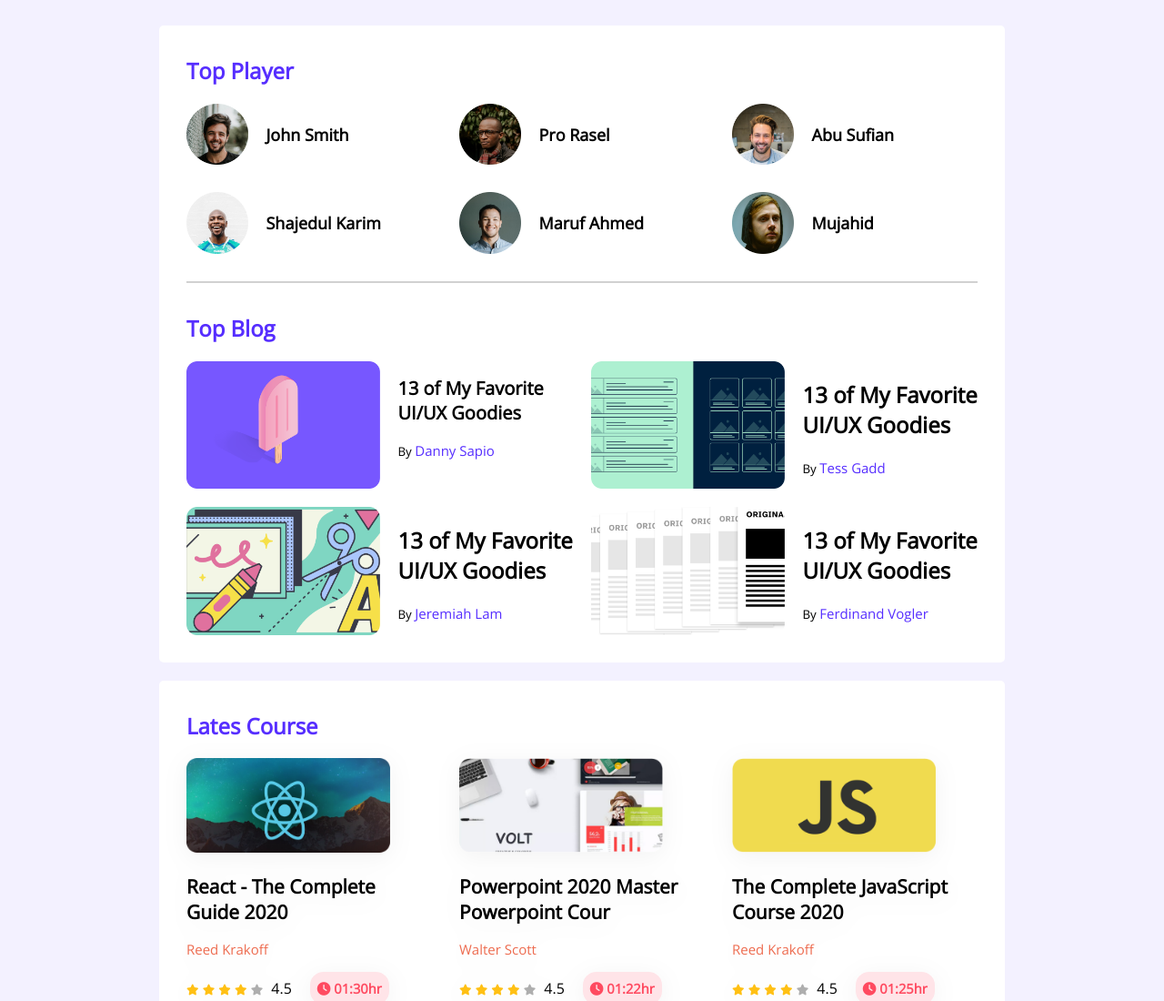
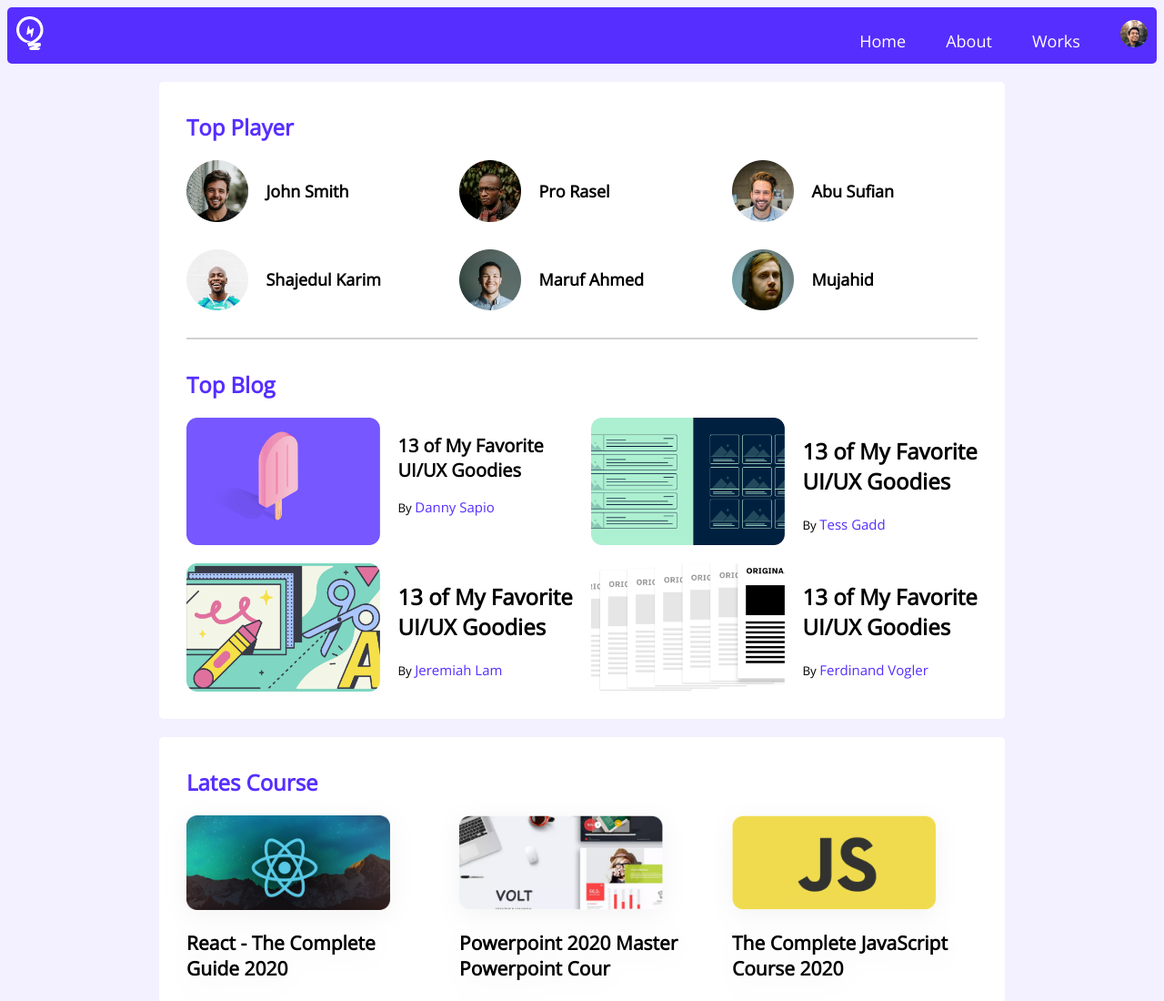
Before and after one commit to imranahmed20/leader-board, a plain HTML site: page index.html in a window 1280 px wide. Shown: the top 1100 px of the page at 91% size. Drawn offline with nearby package versions, Linux system fonts and the light colour scheme.

Commit message:
header added

```diff
--- a/index.html
+++ b/index.html
@@ -20,7 +20,15 @@
     <!-- header start -->
     <header>
         <nav>
-
+                <div>
+                    <img src="images/icons/logo.png" alt="">
+                </div>
+            <div>
+                <a href="">Home</a>
+                <a href="">About</a>
+                <a href="">Works</a>
+                <img src="images/icons/profile.png" alt="">
+            </div>
         </nav>
 
 
--- a/styles/style.css
+++ b/styles/style.css
@@ -3,8 +3,26 @@ body {
     background: #F3F1FF;
 
 }
+header{
+    background: #562EFF;
+    padding: 10px;
+    border-radius: 5px;
+}
+nav{
+    display: flex;
+    justify-content: space-between;
+    align-items: center;
+    color: #FFFFFF;
+}
+nav a {
+    text-decoration: none;
+    padding-right: 40px;
+    font-weight: 500;
+    font-size: 18px;
+    color: #FFFFFF;
+}
 nav img{
-    width: 20%;
+    width: 30px;
 
 
 }
@@ -174,7 +192,7 @@ hr {
         grid-template-columns: repeat(1, 1fr);
         padding: 20px;
     }
-    .player, .blog{
+    .player, .blog, nav{
         flex-direction: column;
         gap: 0px;
 
```
